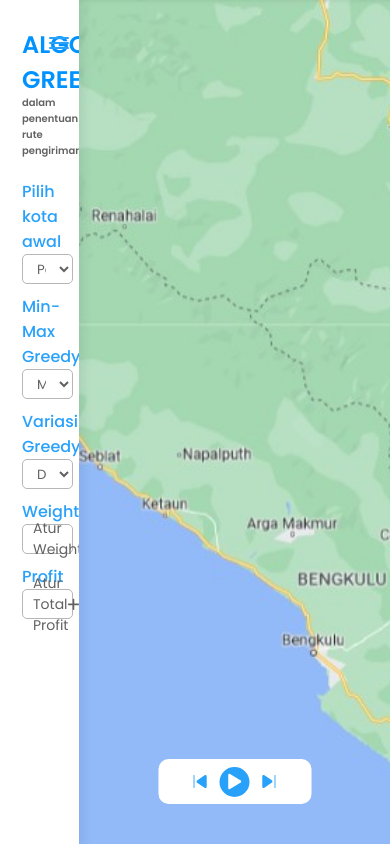
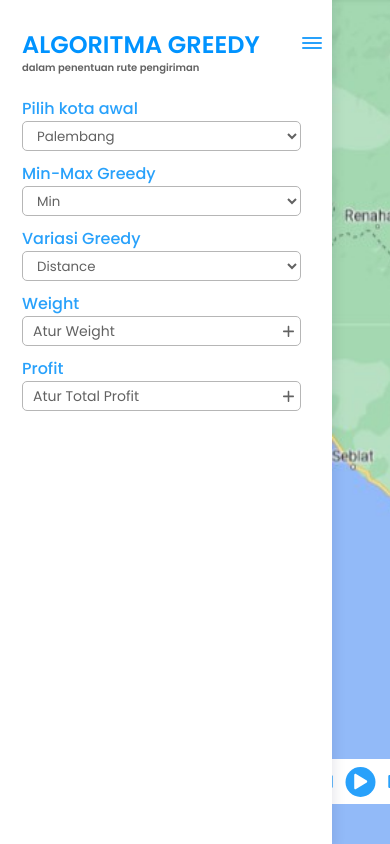
Before and after one commit to Fandy1566/GreedyAlgorithm.github.io, a plain HTML site: page index.html in a window 390 px wide. Drawn offline with Linux system fonts and the light colour scheme.

Commit message:
add responsive

```diff
--- a/style.css
+++ b/style.css
@@ -250,3 +250,9 @@ label{
     height: 400px;
     border-radius: 5px;
 }
+
+@media only screen and (max-width: 1000px) {
+    .sidebar{
+        min-width: 85vw;
+    }
+}
```
